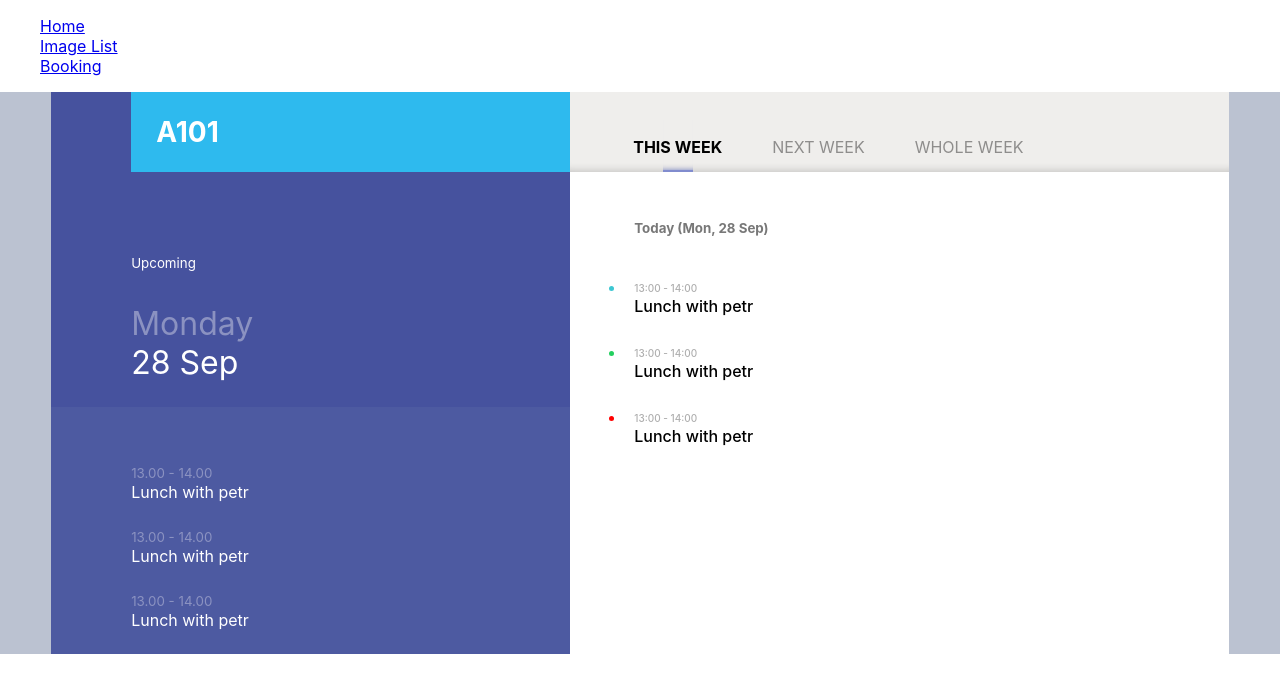
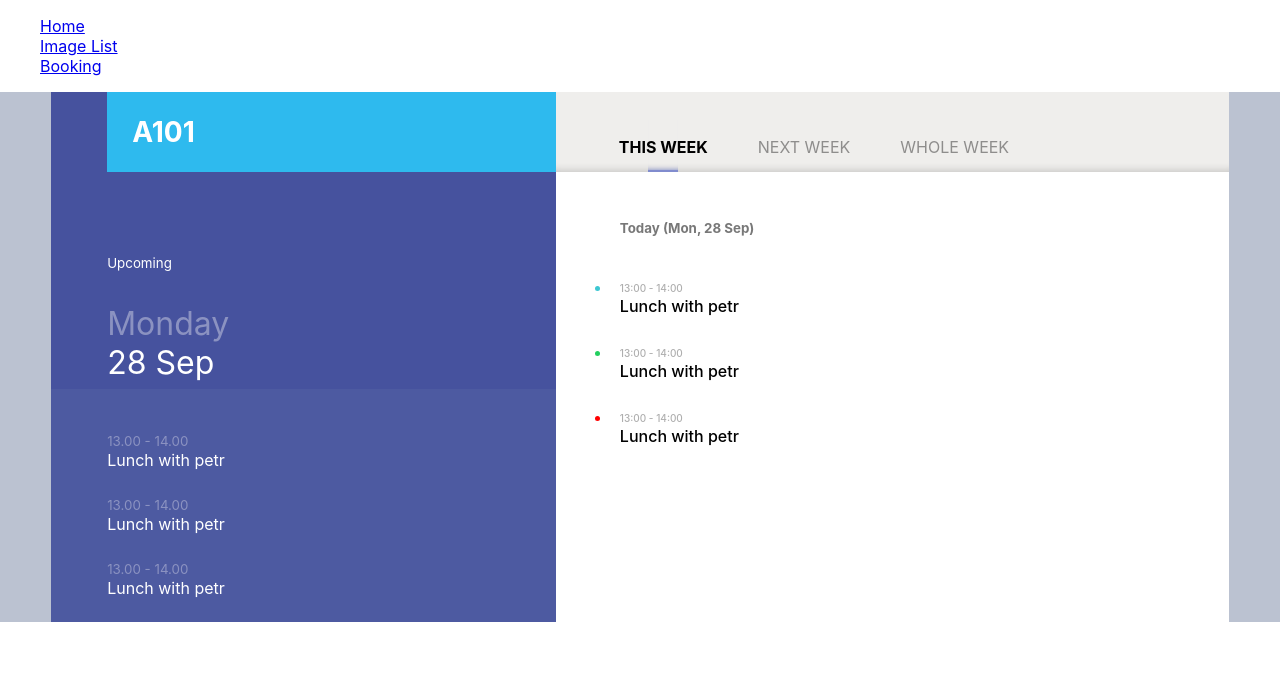
Before and after one commit to non-wil/booking-system, a React (Create React App) app: page /bookings/today in a window 1280 px wide. Shown: the top 692 px of the page. Built offline with nearby package versions, Linux system fonts and the light colour scheme.

Commit message:
🐛 fix vh to em

```diff
--- a/src/components/Booking/style.scss
+++ b/src/components/Booking/style.scss
@@ -2,7 +2,7 @@
   display: flex;
   .left-box {
     width: 40%;
-    padding-left: 10vh;
+    padding-left: 3.5em;
     background: rgba(70, 82, 158, 1);
     background: -moz-linear-gradient(
       top,
@@ -71,11 +71,13 @@
     }
   }
   .date-box {
-    margin: 10vh 0;
+    margin-top: 5em;
+    margin-bottom: 3em;
     color: #ffffff;
     h1 {
       font-weight: normal;
       margin-top: 1em;
+      margin-bottom: 0;
       span {
         color: #8b92c1;
       }
```
